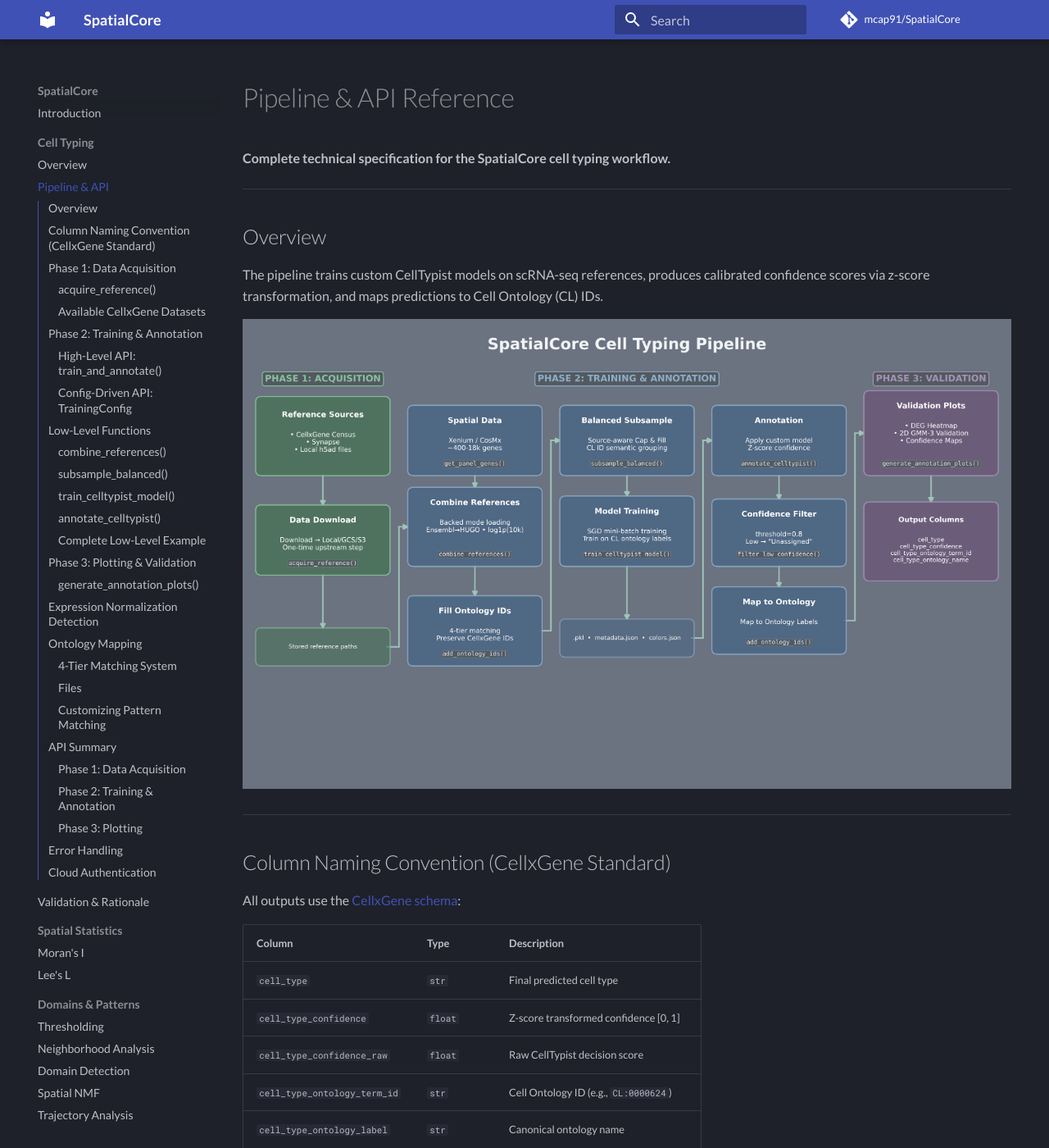
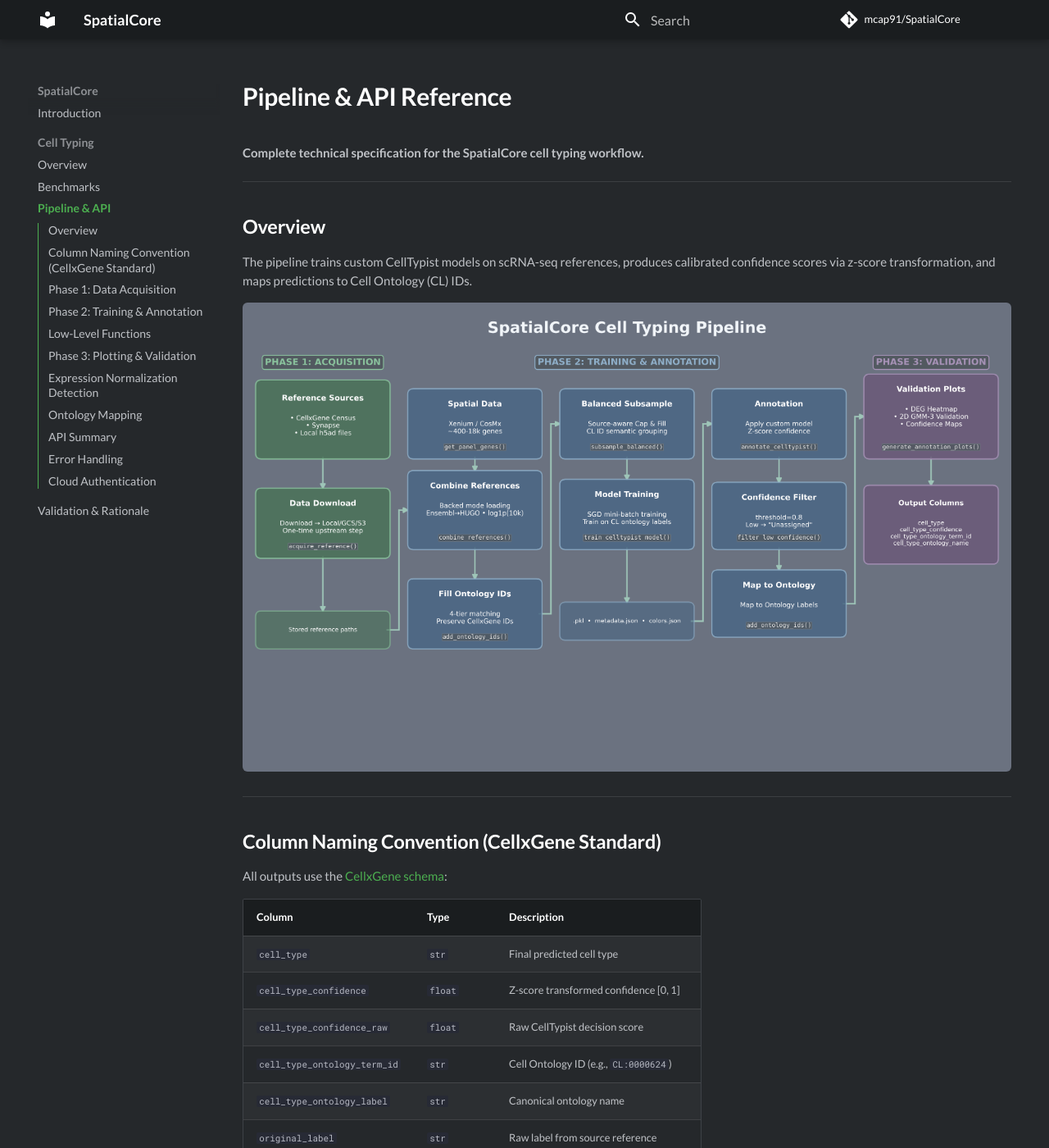
Before and after one commit to mcap91/SpatialCore, an MkDocs documentation site: the page built from docs/celltyping/pipeline.md, in a window 1280 px wide and 1400 px high. Shown: the whole window at 82% size. Built offline with MkDocs 1.6.1 and Material for MkDocs 9.7.7, drawn with Linux system fonts in a browser that asks for light colours; comment, search, counter and statistics services are not loaded.

Commit message:
Publish from dev: core, annotation, celltyping (2026-01-18 22:08)

```diff
--- /dev/null
+++ b/docs/javascripts/mathjax.js
@@ -0,0 +1,12 @@
+window.MathJax = {
+  tex: {
+    inlineMath: [["\\(", "\\)"]],
+    displayMath: [["\\\[", "\\\]"]],
+    processEscapes: true,
+    processEnvironments: true
+  },
+  options: {
+    ignoreHtmlClass: ".*|",
+    processHtmlClass: "arithmatex"
+  }
+};
--- /dev/null
+++ b/docs/stylesheets/extra.css
@@ -0,0 +1,183 @@
+/* SpatialCore Styles - "Dark Scanpy" Aesthetic for MkDocs Material */
+
+:root {
+  /* Color Palette - matching Quarto Dark Scanpy theme */
+  --md-primary-fg-color: #4caf50;        /* Green accent */
+  --md-primary-fg-color--light: #81c784;
+  --md-primary-fg-color--dark: #388e3c;
+  --md-accent-fg-color: #4caf50;
+  --md-accent-fg-color--transparent: rgba(76, 175, 80, 0.1);
+
+  /* Dark theme overrides */
+  --md-default-bg-color: #25282b;
+  --md-default-fg-color: #c9d1d9;
+  --md-default-fg-color--light: #8b949e;
+  --md-default-fg-color--lighter: #6e7681;
+  --md-default-fg-color--lightest: #484f58;
+
+  /* Code blocks */
+  --md-code-bg-color: #151617;
+  --md-code-fg-color: #e0e0e0;
+  --md-code-hl-color: rgba(76, 175, 80, 0.2);
+
+  /* Sidebar */
+  --md-sidebar-bg-color: #25282b;
+
+  /* Typeset links */
+  --md-typeset-a-color: #4caf50;
+}
+
+/* Slate theme specific overrides */
+[data-md-color-scheme="slate"] {
+  --md-default-bg-color: #25282b;
+  --md-default-bg-color--light: #2d3134;
+  --md-default-bg-color--lighter: #35393d;
+  --md-default-bg-color--lightest: #3e4247;
+}
+
+/* Header styling */
+.md-header {
+  background-color: #1a1d1f;
+}
+
+/* Navigation tabs */
+.md-tabs {
+  background-color: #1a1d1f;
+}
+
+/* Sidebar styling */
+.md-sidebar {
+  background-color: var(--md-sidebar-bg-color);
+}
+
+.md-nav__link {
+  color: var(--md-default-fg-color);
+}
+
+.md-nav__link:hover {
+  color: var(--md-primary-fg-color);
+}
+
+.md-nav__link--active {
+  color: var(--md-primary-fg-color);
+  font-weight: 600;
+}
+
+/* Code blocks */
+.highlight pre {
+  background-color: var(--md-code-bg-color) !important;
+  border: 1px solid #3e4247;
+  border-radius: 6px;
+  box-shadow: 0 2px 4px rgba(0, 0, 0, 0.2);
+}
+
+/* Inline code */
+code {
+  background-color: rgba(255, 255, 255, 0.1);
+  color: #ffab91;
+  padding: 0.2em 0.4em;
+  border-radius: 3px;
+}
+
+/* Headings */
+.md-typeset h1,
+.md-typeset h2,
+.md-typeset h3,
+.md-typeset h4,
+.md-typeset h5,
+.md-typeset h6 {
+  color: #ffffff;
+  font-weight: 600;
+}
+
+/* Links */
+.md-typeset a {
+  color: var(--md-primary-fg-color);
+}
+
+.md-typeset a:hover {
+  color: var(--md-primary-fg-color--light);
+}
+
+/* Tables */
+.md-typeset table:not([class]) {
+  border: 1px solid #3e4247;
+}
+
+.md-typeset table:not([class]) th {
+  background-color: #1a1d1f;
+  color: #ffffff;
+}
+
+.md-typeset table:not([class]) tr:nth-child(odd) {
+  background-color: rgba(255, 255, 255, 0.03);
+}
+
+/* Admonitions (callout boxes) */
+.md-typeset .admonition,
+.md-typeset details {
+  border-left: 4px solid var(--md-primary-fg-color);
+  background-color: rgba(76, 175, 80, 0.1);
+}
+
+.md-typeset .admonition.note {
+  border-left-color: #4caf50;
+}
+
+.md-typeset .admonition.warning {
+  border-left-color: #ff9800;
+  background-color: rgba(255, 152, 0, 0.1);
+}
+
+.md-typeset .admonition.danger,
+.md-typeset .admonition.important {
+  border-left-color: #f44336;
+  background-color: rgba(244, 67, 54, 0.1);
+}
+
+/* Footer */
+.md-footer {
+  background-color: #1a1d1f;
+}
+
+/* Search */
+.md-search__input {
+  background-color: #1a1d1f;
+}
+
+/* Content area max width */
+.md-content {
+  max-width: 1200px;
+}
+
+/* Image styling */
+.md-typeset img {
+  border-radius: 6px;
+  box-shadow: none !important;
+  background-color: transparent !important;
+}
+
+/* Body text size reduction */
+.md-typeset {
+  font-size: .75rem; /* Reduced from .8rem */
+  line-height: 1.55;  /* Changed from 1.5 to meet halfway */
+}
+
+.md-typeset p, .md-typeset li {
+  margin-bottom: 0.6em; /* Reduce vertical spacing between blocks */
+}
+
+.md-typeset h1 {
+  display: flex;
+  align-items: center;
+}
+
+/* Custom faux-headers for TOC exclusion */
+.section-label {
+  font-size: 0.95rem; /* Slightly bigger than body (0.75rem) */
+  font-weight: 700;
+  color: #ffffff !important; /* Force white */
+  display: block; /* Force it to behave like a header line */
+  margin-top: 1.5em;
+  margin-bottom: 0.5em;
+}
--- a/mkdocs.yml
+++ b/mkdocs.yml
@@ -46,18 +46,9 @@ nav:
   - Introduction: index.md
   - Cell Typing:
     - "Overview": celltyping/index.md
+    - "Benchmarks": celltyping/benchmarks.md
     - "Pipeline & API": celltyping/pipeline.md
     - "Validation & Rationale": celltyping/validation.md
-  - Spatial Statistics:
-    - "Moran's I": spatial/morans_i.md
-    - "Lee's L": spatial/lees_l.md
-  - Domains & Patterns:
-    - Thresholding: thresholding/multivariate_cutoff.md
-    - Neighborhood Analysis: domains/neighborhood_analysis.md
-    - Domain Detection: domains/domain_detection.md
-    - Spatial NMF: nmf/index.md
-    - Trajectory Analysis: diffusion/index.md
-  - R Integration: r_bridge/index.md
 
 # Plugins
 plugins:
@@ -94,6 +85,7 @@ markdown_extensions:
   - md_in_html                  # Markdown inside HTML
   - toc:
       permalink: true           # Anchor links on headings
+      toc_depth: 2              # Only show ## headings in TOC
 
 # Footer
 extra:
```
Also changed, not shown: docs/index.md (added, +140 -0 lines), docs/assets/logo.png (added).
